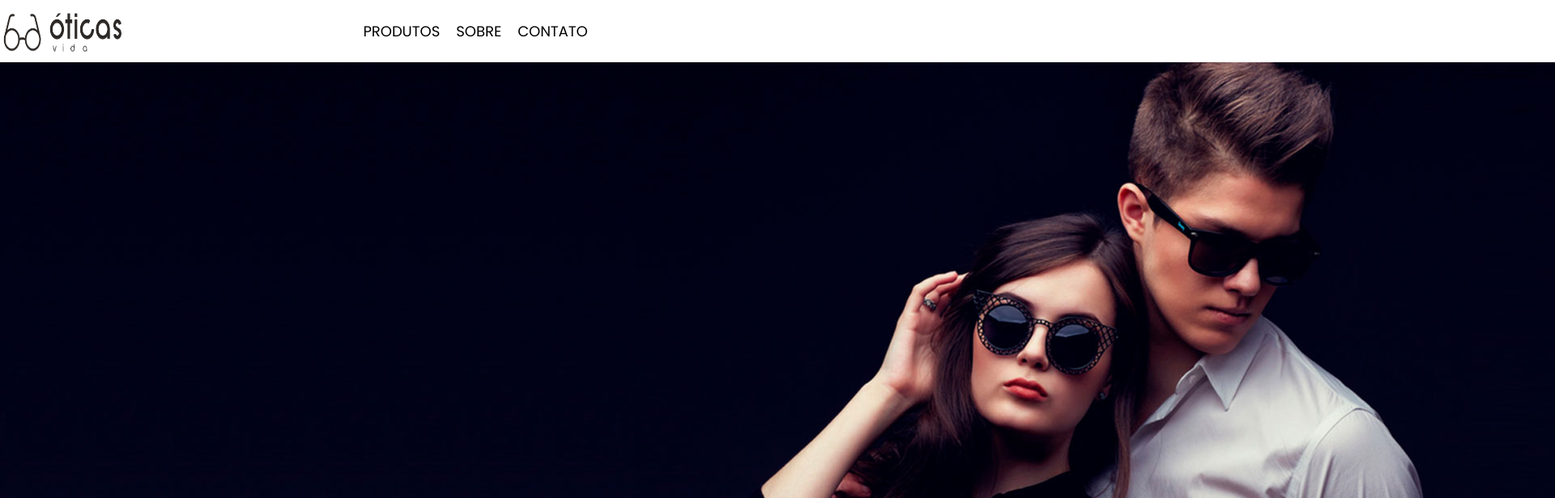
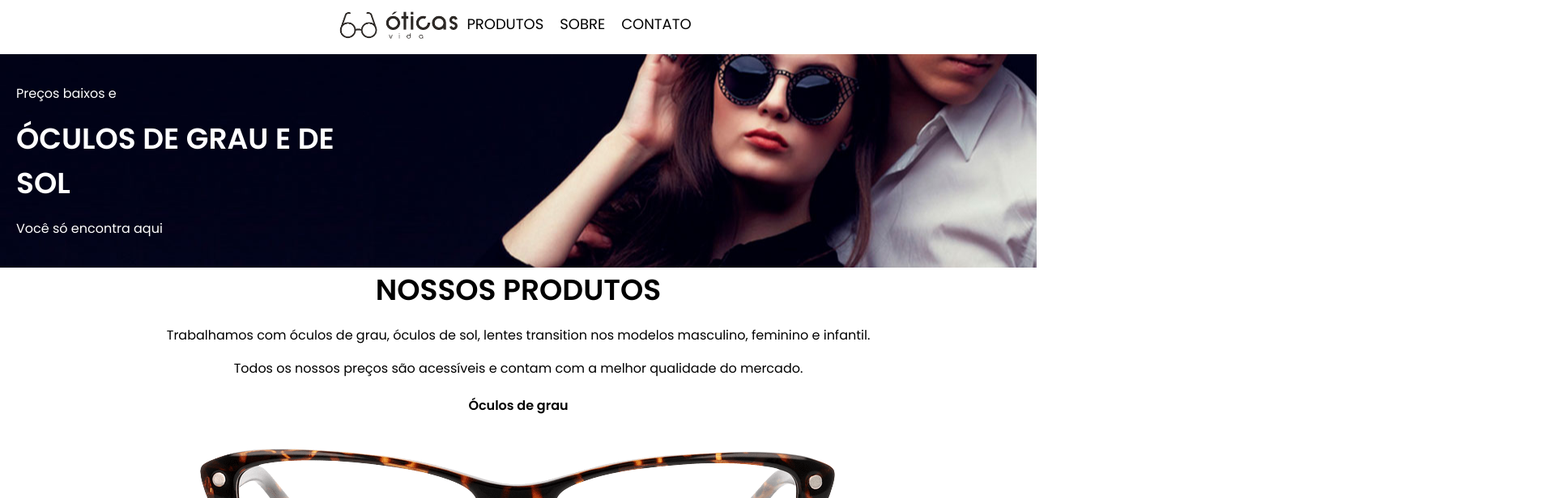
Before and after one commit to brunomarques97/Otica-vida, a React (Create React App) app in the folder app/: page / in a window 1280 px wide. Shown: the top 616 px of the page at 81% size, 1920 px wide, since content can reach past the window. Built offline with nearby package versions, Linux system fonts and the light colour scheme; a web font is replaced by a local one.

Commit message:
Definir css da seção banner

```diff
--- a/app/src/App.css
+++ b/app/src/App.css
@@ -1,14 +1,13 @@
 body{
-  margin: 0;
-  padding: 0;
+ margin: 0;
+ padding: 0;
+ text-align: center;
 }
 *{
   box-sizing: border-box;
   font-family: 'Poppins',sans-serif;
 }
-.limitar{
-  max-width: 1024px;
-}
+
 h2{
   text-transform: uppercase;
   font-size: 36px;
--- a/app/src/App.js
+++ b/app/src/App.js
@@ -2,7 +2,6 @@ import './App.css';
 //componentes
 import Topo from './componetes/Topo';
 import Banner from './componetes/conteudo/banner/banner';
-import Secao from './componetes/conteudo/SecaoCapa/secaocapa';
 import Produtos from './componetes/conteudo/Secaoprodutos/secaoprodutos';
 import Sobre from './componetes/conteudo/SecaoSobre/SecaoSobre';
 import Contatos from './componetes/conteudo/SecaoContatos/SecaoContatos';
@@ -14,7 +13,6 @@ function App() {
     <div className='limitar'>
       <Topo/>
       <Banner/>
-      <Secao/>
       <Produtos/>
       <Sobre/>
       <Contatos/>
--- a/app/src/componetes/Topo.css
+++ b/app/src/componetes/Topo.css
@@ -1,9 +1,13 @@
 
-header div{
+header{
     padding: 10px 1px;
     width: 100%;
+    display: flexbox;
+}
+header div{
     display: inline-flex;
-    justify-content: center;
+    justify-content: space-between;
+    align-items: center;
 }
 header div img{
     width: 150px;
--- a/app/src/componetes/Topo.js
+++ b/app/src/componetes/Topo.js
@@ -2,13 +2,13 @@ import logo from "./imagens/logo.png";
 import './Topo.css';
 export default function Topo(){
     return(
-        <header className='limitar'>
+        <header >
             <div>
                 <img src={logo} alt="LOGO"/>
                 <div className="links">
-                <a>PRODUTOS</a>
-                <a>SOBRE</a>
-                <a>CONTATO</a>
+                <a href='#produtos'>PRODUTOS</a>
+                <a href='#Sobre'>SOBRE</a>
+                <a href='#Contatos'>CONTATO</a>
                 </div>
             </div>
         </header>
--- a/app/src/componetes/conteudo/SecaoCapa/secaocapa.js
+++ /dev/null
@@ -1,9 +0,0 @@
-export default function capa(){
-    return(
-        <div>
-          <p>Preços baixos e</p>
-          <h2>Óculos de grau e de sol</h2>
-          <p>Você só encontra aqui</p>
-        </div>
-    )
-}
--- a/app/src/componetes/conteudo/SecaoContatos/SecaoContatos.js
+++ b/app/src/componetes/conteudo/SecaoContatos/SecaoContatos.js
@@ -8,7 +8,7 @@ import twiter from './imagens/tt.png';
 
 export default function Contatos(){
     return(
-        <div>
+        <div id='Contatos'>
             <div>
                 <div>
                     <h2>Fale conosco</h2>
--- a/app/src/componetes/conteudo/SecaoSobre/SecaoSobre.js
+++ b/app/src/componetes/conteudo/SecaoSobre/SecaoSobre.js
@@ -2,7 +2,7 @@ import loja from "./imagens/loja.png";
 import atendimento from "./imagens/atendimento.png";
 export default function Sobre(){
     return(
-        <div>
+        <div id='Sobre'>
             <div>
                 <h2>QUEM SOMOS NÓS?</h2>
                 <p>Fundada em 2001, em Nova Iguaçu - Rio de Janeiro, a Óticas vida iniciou suas atividades focada no atendimento ao público de renda mais baixa, sempre com o objetivo de proporcionar ao cliente bom atendimento, qualidade e preço baixo.</p>
--- a/app/src/componetes/conteudo/Secaoprodutos/secaoprodutos.js
+++ b/app/src/componetes/conteudo/Secaoprodutos/secaoprodutos.js
@@ -5,7 +5,7 @@ import oculos04 from './imagens/oculos04.png';
 export default function produtos(){
     return(
         <div>
-            <div>
+            <div id='produtos'>
                <h2>Nossos produtos</h2>
                <p>Trabalhamos com óculos de grau, óculos de sol, lentes transition nos modelos masculino, feminino e infantil.</p>
                <p>Todos os nossos preços são acessíveis e contam com a melhor qualidade do mercado.</p>
--- /dev/null
+++ b/app/src/componetes/conteudo/banner/banner.css
@@ -0,0 +1,18 @@
+.banner{
+    height: 80%;
+    background: linear-gradient(47deg, #000113 0%, #04061D 80%, #04061D 100%);
+    background-image: url('imagens/capa.png');
+    background-repeat: no-repeat;
+    background-position: center;
+    height: 80%;
+}
+.capa{
+   height: 100%;
+   width: 100%;
+   padding: 20px;
+   display: flexbox;
+   max-width: 500px;
+   color: #fff;
+   text-align: initial;
+   display: block;
+}
--- a/app/src/componetes/conteudo/banner/banner.js
+++ b/app/src/componetes/conteudo/banner/banner.js
@@ -1,8 +1,14 @@
-import banner from "./imagens/capa.png";
+import "./banner.css";
 export default function Topo(){
     return(
-       <div>
-            <img src={banner} alt="banner" />
+       <div  className='banner'>
+        <div className='capa'>
+            <div className='limitar' >
+                <p>Preços baixos e</p>
+                <h2>Óculos de grau e de sol</h2>
+                <p>Você só encontra aqui</p>
+            </div>
+        </div>
        </div>
     )
 }
```
Also changed, not shown: 1 other file (tests, documents, lock files or other folders).
